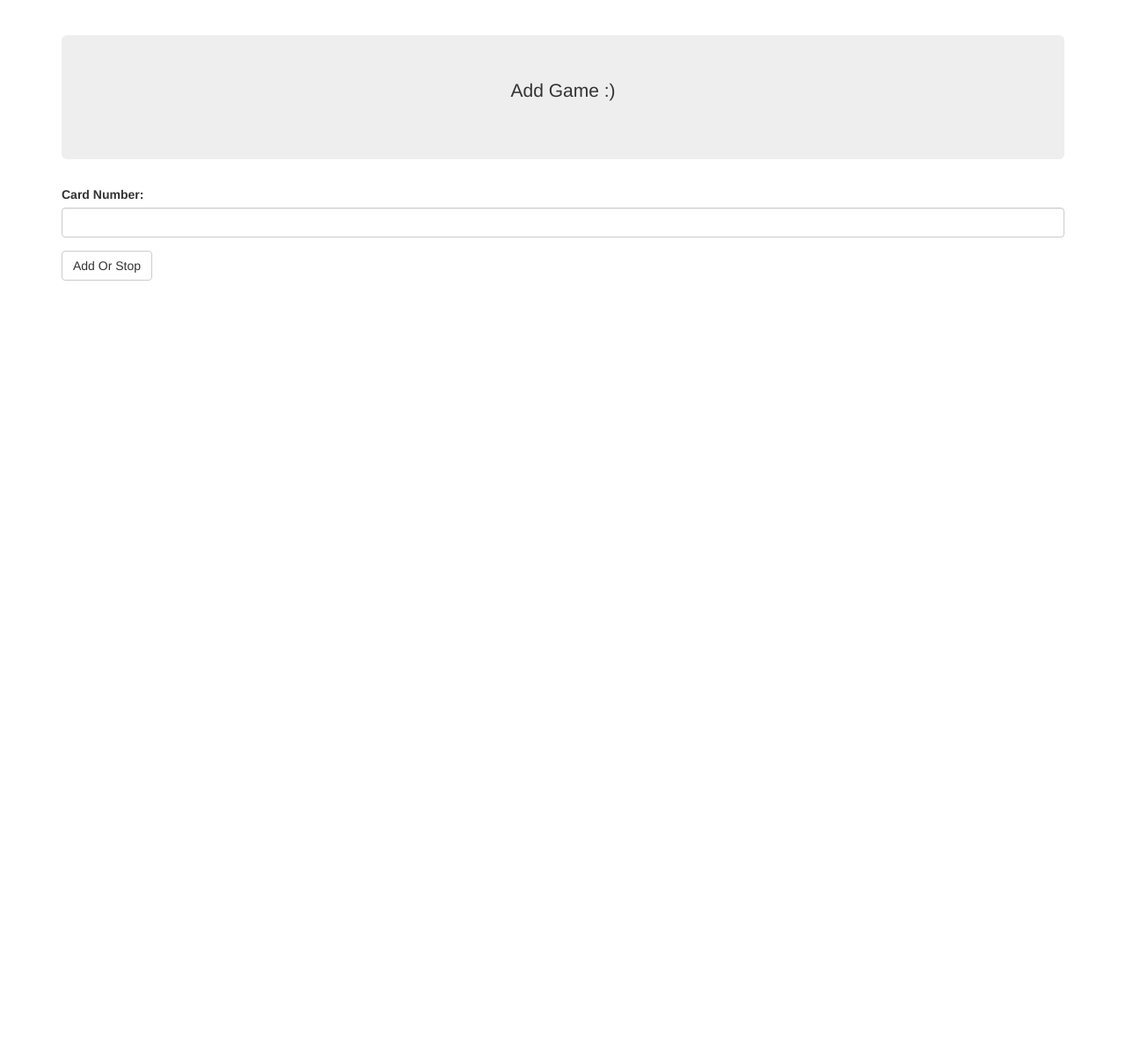
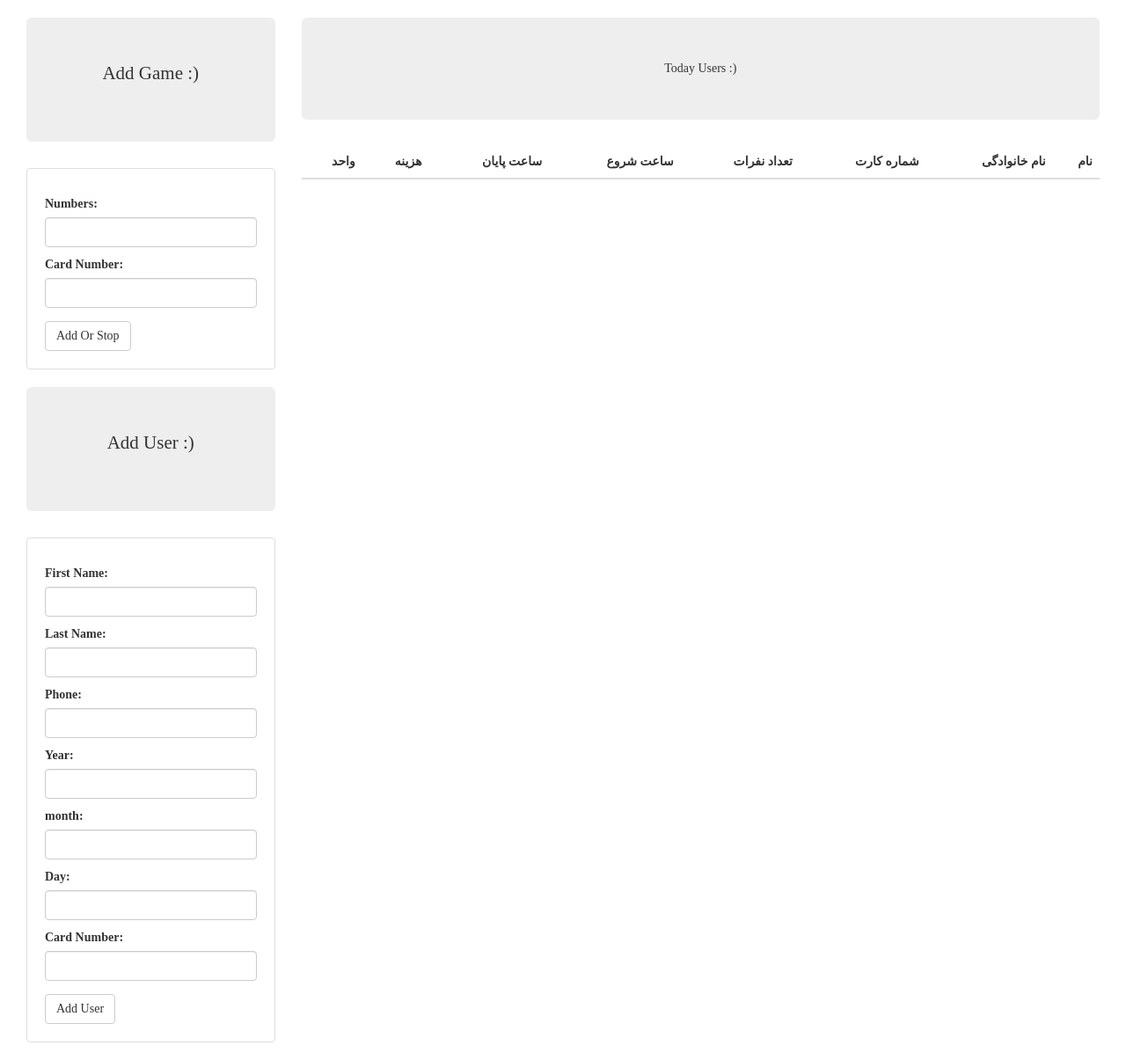
Before and after one commit to imanshafiei540/boardcmanager, a Django app: page /addgame in a window 1280 px wide. Shown: the whole page at 88% size. Before the commit the page ends 319 px from the top, so only its background shows below. Run offline with Django 3.2, Linux system fonts and the light colour scheme; data comes from the database, SQL or seed files in the repository; both versions use the stored data as it was after the commit; lists and menus that the app fills with data are empty; some libraries are stand-ins or nearby versions.

Commit message:
Improvment and bug fixes

```diff
--- a/cmanager/models.py
+++ b/cmanager/models.py
@@ -1,5 +1,5 @@
 from django.db import models
-
+import datetime
 
 class User(models.Model):
     fisrt_name = models.CharField(max_length=30, null=False)
@@ -18,6 +18,8 @@ class Game(models.Model):
     user = models.ForeignKey(to=User, on_delete=models.CASCADE)
     start_time = models.TimeField(null=False)
     end_time = models.TimeField(null=True, default="00:00")
+    numbers = models.IntegerField(null=False)
+    add_date = models.DateField(default=datetime.datetime.now().date(), null=True)
 
     def __str__(self):
         return str(self.user.card_number)
--- a/cmanager/views.py
+++ b/cmanager/views.py
@@ -2,17 +2,46 @@ from django.shortcuts import render
 from cmanager.models import *
 import datetime
 
+
 def addgame(request):
     if request.method == "POST":
-        card_number = request.POST['card']
-        user_select = User.objects.get(card_number=card_number)
-        current_game = Game.objects.filter(user=user_select, end_time="00:00:00")
-        if len(current_game):
-            print(datetime.datetime.now().time())
-            current_game[0].end_time = datetime.datetime.now().time()
-            current_game[0].save()
-        else:
-            new_game = Game(user=user_select, start_time=datetime.datetime.now().time())
-            new_game.save()
+        try:
+            if request.POST['addorstop']:
+                card_number = request.POST['card']
+                nums = request.POST['numbers']
+                user_select = User.objects.get(card_number=card_number)
+                current_game = Game.objects.filter(user=user_select, end_time="00:00:00")
+                if len(current_game):
+                    current_game[0].end_time = datetime.datetime.now().time()
+                    current_game[0].save()
+                else:
+                    new_game = Game(user=user_select, start_time=datetime.datetime.now().time(), numbers=nums)
+                    new_game.save()
+        except Exception as e:
+            print(e)
+            try:
+                if request.POST['adduser'] == "true":
+                    f_name = request.POST['fname']
+                    l_name = request.POST['lname']
+                    phone = request.POST['phone']
+                    year = request.POST['year']
+                    month = request.POST['month']
+                    day = request.POST['day']
+                    card = request.POST['card']
+                    new_user = User(fisrt_name=f_name, last_name=l_name, phone=phone, year_of_birth=year, month_of_birth=month, day_of_birth=day, card_number=card)
+                    new_user.save()
+            except Exception as e:
+                print(e)
+                print("Nothing!")
+    today_users = Game.objects.filter(add_date=datetime.datetime.now().date())
+    users_list = []
+    for e in today_users:
+        start = e.start_time
+        end = e.end_time
+        timedelta_start = datetime.timedelta(hours=start.hour, minutes=start.minute, seconds=start.second)
+        timedelta_end = datetime.timedelta(hours=end.hour, minutes=end.minute, seconds=end.second)
+        t = timedelta_end - timedelta_start
+        point = int(t.total_seconds() / 225)
+        users_list.append({'user_obj': e, "price": point * 500, 'point': point})
 
-    return render(request, 'addgame.html')
+    return render(request, 'addgame.html', {"user_data": users_list})
--- a/templates/addgame.html
+++ b/templates/addgame.html
@@ -8,22 +8,98 @@
     <link rel="stylesheet" href="https://maxcdn.bootstrapcdn.com/bootstrap/3.3.7/css/bootstrap.min.css">
     <script src="https://ajax.googleapis.com/ajax/libs/jquery/3.3.1/jquery.min.js"></script>
     <script src="https://maxcdn.bootstrapcdn.com/bootstrap/3.3.7/js/bootstrap.min.js"></script>
+    <style>
+        body{
+            font-family: IRANSans;
+        }
+        .space-top {
+            margin-top: 20px;
+        }
+        th {
+            text-align: right;
+        }
+        .thumbnail{
+            padding: 20px;
+        }
+        label{
+            margin-top: 10px;
+        }
+    </style>
 </head>
 <body>
-
-<div class="container">
-    <br><br>
+<div class="space-top"></div>
+<div class="container-fluid">
+    <div class="col-md-3">
         <div class="jumbotron">
             <p style="text-align: center">Add Game :)</p>
         </div>
-    <form action="" method="post">
+        <form class="thumbnail" action="" method="post">
             {% csrf_token %}
             <div class="form-group">
+                <label for="text">Numbers:</label>
+                <input type="text" class="form-control" id="text" name="numbers">
                 <label for="text">Card Number:</label>
                 <input type="text" class="form-control" id="text" name="card">
             </div>
-    <button type="submit" class="btn btn-default">Add Or Stop</button>
+            <button name="addorstop" value="true" type="submit" class="btn btn-default">Add Or Stop</button>
         </form>
+        <div class="space-top"></div>
+        <div class="jumbotron">
+            <p style="text-align: center">Add User :)</p>
+        </div>
+        <form class="thumbnail" action="" method="post">
+            {% csrf_token %}
+            <div class="form-group">
+                <label for="text">First Name:</label>
+                <input type="text" class="form-control" id="text" name="fname">
+                <label for="text">Last Name:</label>
+                <input type="text" class="form-control" id="text" name="lname">
+                <label for="text">Phone:</label>
+                <input type="text" class="form-control" id="text" name="phone">
+                <label for="text">Year:</label>
+                <input type="text" class="form-control" id="text" name="year">
+                <label for="text">month:</label>
+                <input type="text" class="form-control" id="text" name="month">
+                <label for="text">Day:</label>
+                <input type="text" class="form-control" id="text" name="day">
+                <label for="text">Card Number:</label>
+                <input type="text" class="form-control" id="text" name="card">
+            </div>
+            <button value="true"  name="adduser" type="submit" class="btn btn-default">Add User</button>
+        </form>
+    </div>
+    <div class="col-md-9">
+        <div style="text-align: center" class="jumbotron">Today Users :)</div>
+            <table style="direction: rtl" class="table table-striped">
+                <thead>
+                <tr>
+                    <th>نام</th>
+                    <th>نام خانوادگی</th>
+                    <th>شماره کارت</th>
+                    <th>تعداد نفرات</th>
+                    <th>ساعت شروع</th>
+                    <th>ساعت پایان</th>
+                    <th>هزینه</th>
+                    <th>واحد</th>
+                </tr>
+                </thead>
+                <tbody>
+                {% for element in user_data %}
+                    <tr>
+                        <td>{{ element.user_obj.user.fisrt_name }}</td>
+                        <td>{{ element.user_obj.user.last_name }}</td>
+                        <td>{{ element.user_obj.user.card_number }}</td>
+                        <td>{{ element.user_obj.numbers }}</td>
+                        <td>{{ element.user_obj.start_time | date:"G:i:s" }}</td>
+                        <td>{{ element.user_obj.end_time | date:"G:i:s" }}</td>
+                        <td>{{ element.price }}</td>
+                        <td>{{ element.point }}</td>
+                    </tr>
+                {% endfor %}
+                </tbody>
+            </table>
+        </div>
+
 </div>
 </body>
 </html>
```
Also changed, not shown: db.sqlite3. Lines whose indentation alone changed are shown as unchanged.
